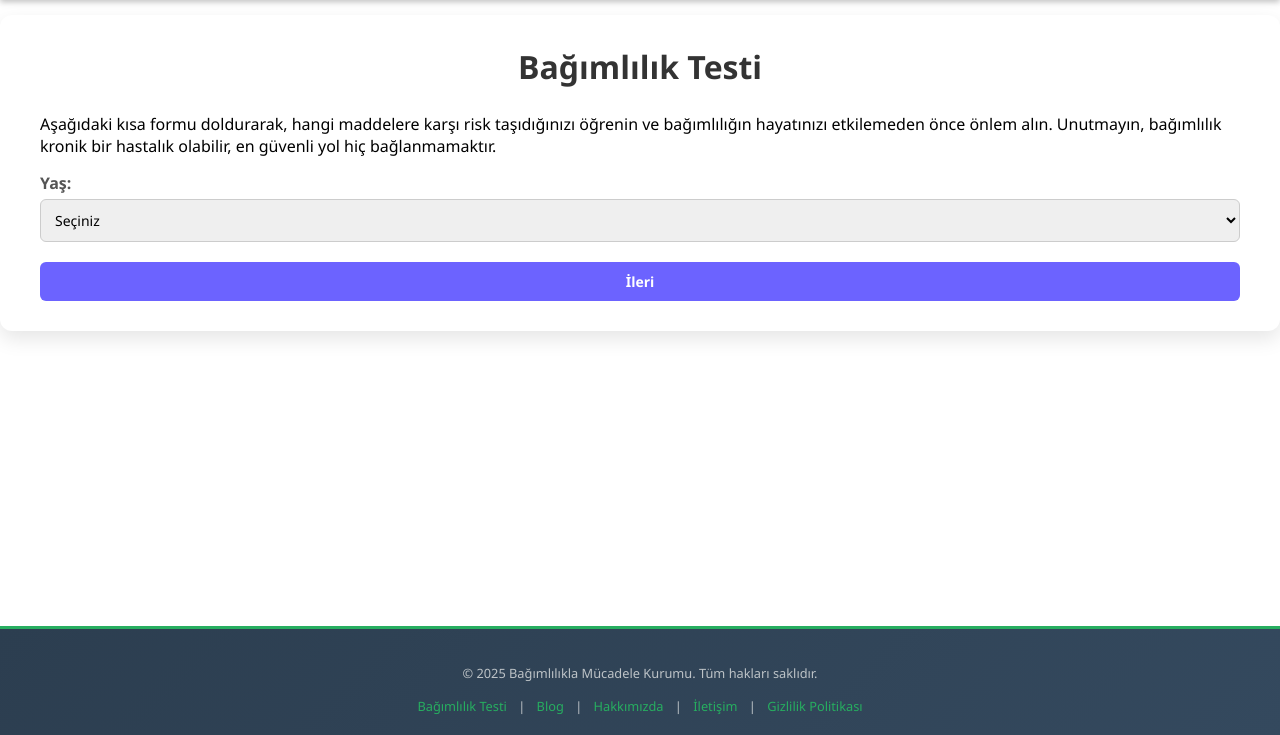
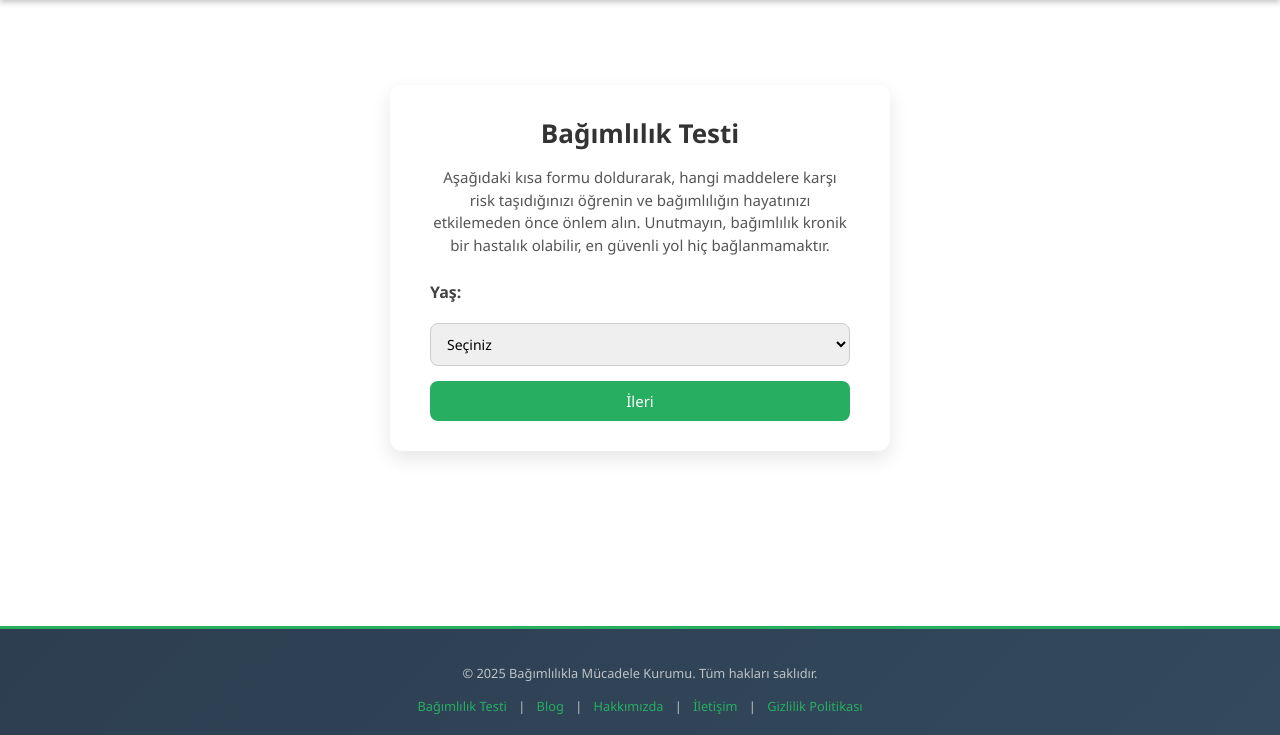
Before and after one commit to ay-ctrl/independent, a Flask app: template templates/form.html in a window 1280 px wide. Shown: the part 65-800 px from the top of the page. Run offline with Flask 3, Linux system fonts and the light colour scheme; the template is opened without the code that fills it, so the values that code supplies are empty.

Commit message:
bağımlılık testi sayfası (form.html) stili ana temaya benzetildi ve kişilik değerlerinin her birinin ayrı ayrı alınması sağlandı

```diff
--- a/static/form.css
+++ b/static/form.css
@@ -1,92 +1,118 @@
-/* Genel sayfa stilleri */
-
+/* Form container */
 .form-container {
   background-color: #ffffff;
   padding: 30px 40px;
   border-radius: 12px;
   box-shadow: 0 8px 20px rgba(0, 0, 0, 0.1);
-  margin-top: 80px;
+  margin: 80px auto;
+  max-width: 500px;
+  width: 100%;
+  text-align: center;
+  margin-top: 150px;
 }
 
+/* Başlık ve açıklama */
 .form-container h1 {
-  text-align: center;
-  margin-bottom: 25px;
-  color: #333333;
+  margin-bottom: 15px;
+  font-size: 26px;
+  color: #333;
 }
 
-/* Form adımları */
+.form-container p {
+  font-size: 15px;
+  color: #555;
+  margin-bottom: 25px;
+  line-height: 1.5;
+}
+
+/* Adım görünümleri */
 .form-step {
   display: none;
   flex-direction: column;
+  gap: 15px;
+  text-align: left;
 }
 
 .form-step.active {
   display: flex;
 }
 
-/* Etiket ve input stilleri */
-label {
-  margin-top: 15px;
+/* Label */
+.form-step label {
+  font-weight: 600;
+  color: #444;
   margin-bottom: 5px;
-  font-weight: 600;
-  color: #555555;
 }
 
-input,
-select {
-  padding: 10px;
-  border: 1px solid #cccccc;
-  border-radius: 6px;
+/* Select ve Input */
+.form-step select,
+.form-step input[type="number"] {
+  padding: 10px 12px;
+  border-radius: 8px;
+  border: 1px solid #ccc;
   font-size: 14px;
   width: 100%;
-  box-sizing: border-box;
+  transition: border 0.2s ease;
 }
 
-input:focus,
-select:focus {
-  border-color: #6c63ff;
+.form-step select:focus,
+.form-step input:focus {
+  border-color: #27ae60; /* Ana yeşil */
   outline: none;
-  box-shadow: 0 0 5px rgba(108, 99, 255, 0.5);
+}
+
+/* Radio group (kişilik skorları için) */
+.radio-group {
+  display: flex;
+  justify-content: space-between;
+  gap: 5px;
+}
+
+.radio-group label {
+  font-weight: normal;
+  font-size: 13px;
+  text-align: center;
+}
+
+.radio-group input {
+  margin-top: 5px;
 }
 
 /* Butonlar */
-.form-container button {
-  margin-top: 20px;
-  padding: 10px 20px;
-  font-size: 14px;
-  font-weight: bold;
+.next-btn,
+.prev-btn,
+button[type="submit"] {
+  padding: 10px 18px;
   border: none;
-  border-radius: 6px;
+  border-radius: 8px;
+  background-color: #27ae60; /* Ana yeşil */
+  color: white;
+  font-size: 15px;
+  font-weight: 500;
   cursor: pointer;
-  transition: all 0.3s ease;
+  transition: background-color 0.2s ease;
 }
 
-.next-btn {
-  background-color: #6c63ff;
-  color: white;
-}
-
-.next-btn:hover {
-  background-color: #574fd6;
+.next-btn:hover,
+button[type="submit"]:hover {
+  background-color: #219150; /* Daha koyu yeşil hover */
 }
 
 .prev-btn {
-  background-color: #cccccc;
-  color: #333333;
-  margin-right: 10px;
+  background-color: #6c757d; /* Nötr gri */
 }
 
 .prev-btn:hover {
-  background-color: #aaaaaa;
+  background-color: #5a6268; /* Daha koyu gri hover */
 }
 
-/* Son adım submit butonu */
-form button[type="submit"] {
-  background-color: #28a745;
-  color: white;
-  width: 100%;
+/* Mobil uyum */
+@media (max-width: 600px) {
+  .form-container {
+    padding: 20px;
+  }
+
+  .form-container h1 {
+    font-size: 22px;
+  }
 }
-
-form button[type="submit"]:hover {
-  background-color: #218838;
-}
```
Also changed, not shown: templates/form.html (+111 -56 lines).
